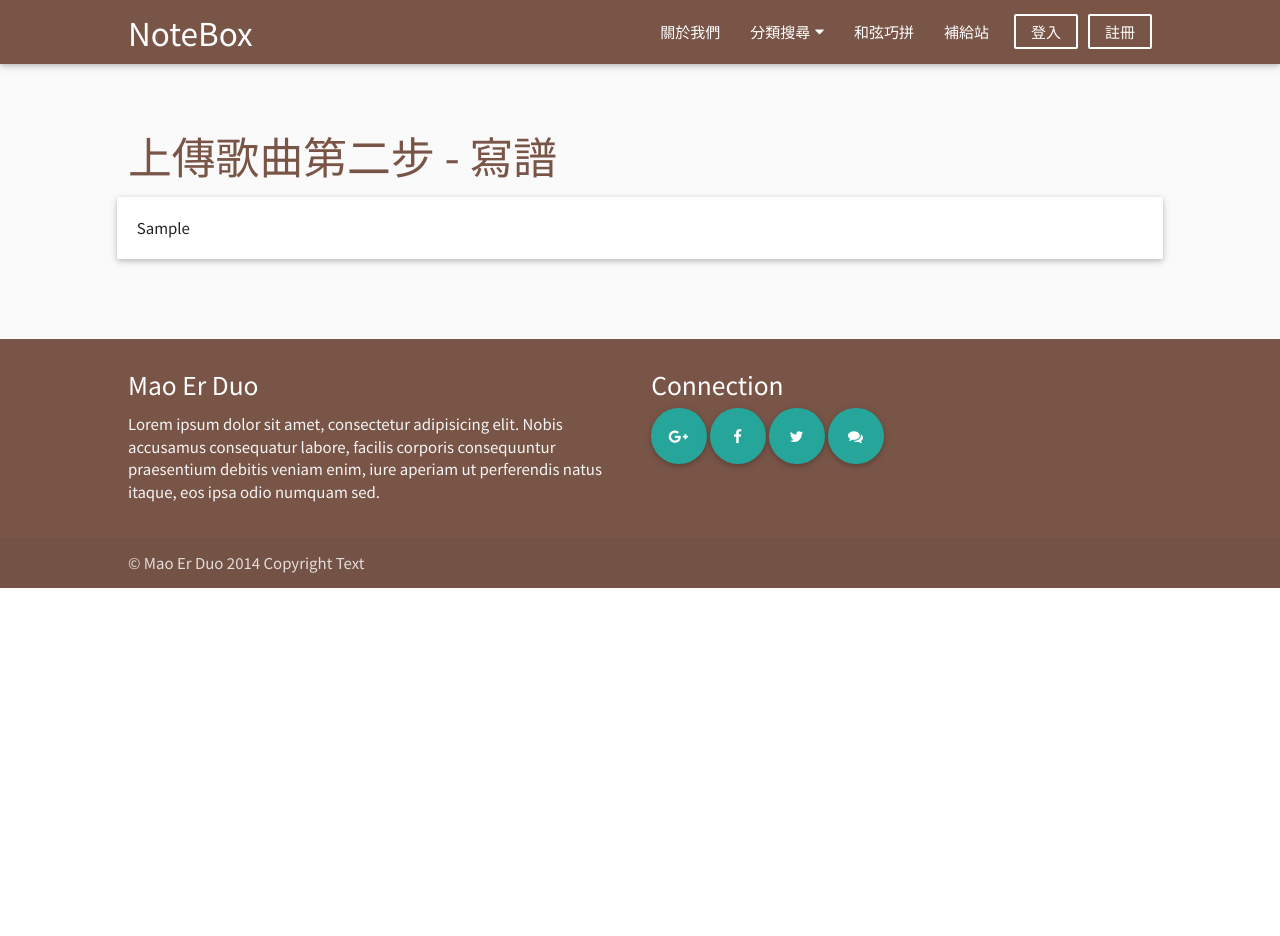
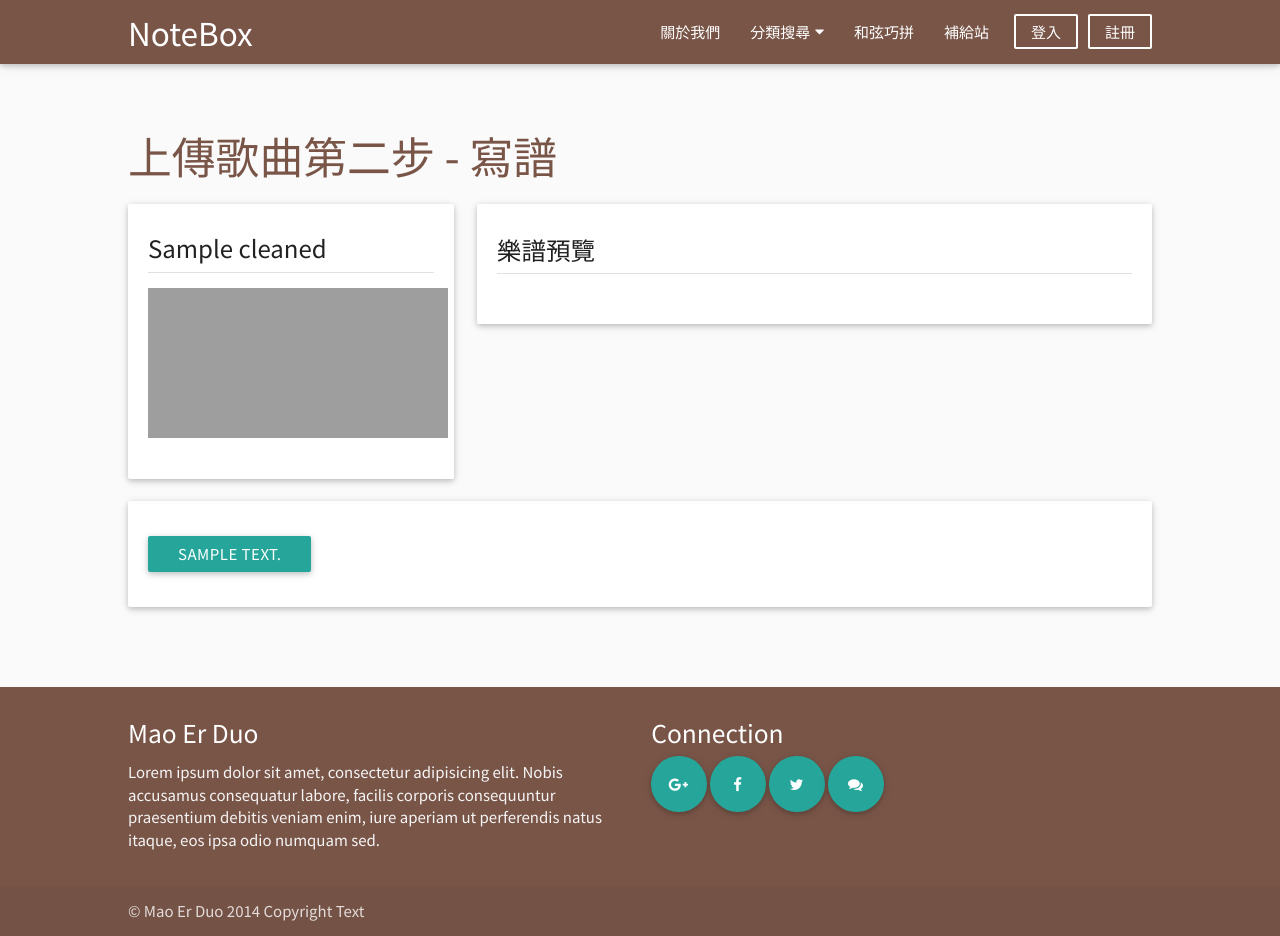
Before and after one commit to WanLinLin/Notebox, a Django app: template django_notebox/catear/notebox/templates/notebox/upload_music.html in a window 1280 px wide. Before the commit the page ends 588 px from the top, so only its background shows below. Run offline with Django 3.2, Linux system fonts and the light colour scheme; tables that the repository leaves empty hold one stand-in row (values such as "Sample post"); the template is opened without the code that fills it: values that come from a table or form of the project are taken from there, most other values are stand-ins (such as "Sample title", 1, 10 or a date in 2020); parts of the project's set-up code (start-up, migrations or seed data) failed here and were passed over; some libraries are stand-ins or nearby versions; grey boxes are pictures that could not be loaded.

Commit message:
Upload step2 draft

```diff
--- a/django_notebox/catear/notebox/templates/notebox/upload_music.html
+++ b/django_notebox/catear/notebox/templates/notebox/upload_music.html
@@ -108,19 +108,54 @@
 
         {% else %}
 
-        <!--=======================================
-        =            Step1 Note Editor            =
-        ========================================-->
+        <!--========================================
+        =            Step 1 Note Editor            =
+        =========================================-->
 
-        <div class="card">
-          <div class="card-content">
-            {{cleaned_data}}
+        <!-- Video preview -->
+        <div class="col s4">
+          <div class="card">
+            <div class="card-content">
+              <div class="card-title" id='vp-title'>
+                {{ cleaned_data.title }}
+                <div class="divider"></div>
+              </div>
+              <div class="section">
+                <iframe width="" height=""
+                  src="https://www.youtube.com/embed/{{ cleaned_data.youtube_id }}" frameborder="0" allowfullscreen></iframe>
+              </div>
+            </div>
+          </div>
+        </div>
+        <!-- Note preview -->
+        <div class="col s8">
+          <div class="card">
+            <div class="card-content">
+              <div class="card-title">
+                <h5>樂譜預覽</h5>
+                <div class="divider"></div>
+              </div>
+              <div class="section">
+              </div>
+            </div>
           </div>
         </div>
 
-        <!--====  End of Step1 Note Editor  ====-->
+        <!-- Chord keyboard -->
+        <div class="col s12">
+          <div class="card">
+            <div class="card-content" id="chord-keyboard">
+              <div class="section">
+              {% for c in cleaned_data.note %}
+                <button class="btn">{{ c }}</button>
+              {% endfor %}
+              </div>
+            </div>
+          </div>
+        </div>
 
 
+        <!--====  End of Step 1 Note Editor  ====-->
         {% endif %}
 
       </div>
@@ -138,7 +173,7 @@
 
   <script type="text/javascript" src="https://code.jquery.com/jquery-2.1.1.min.js"></script>
   <script type="text/javascript" src="{% static 'notebox/js/materialize.min.js' %}"></script>
-
+<script type="text/javascript" src="{% static 'notebox/js/keymap.js' %}"></script>
   <script>
   $(document).ready(function() {
     // ===== Materialze Setup =====
@@ -157,7 +192,28 @@
     // ===== end of Materialze Setup =====
 
     $('footer').addClass('no-top-margin');
-    })
+
+
+    {% if step == 1 %}
+    /*==============================
+    =            Step 1            =
+    ==============================*/
+
+    // RWD video
+    var width = $("#vp-title").width();
+    $("iframe").width(width);
+    // Key map
+    var enable_ck = false;
+    var ck = $("#chord-keyboard");
+    var bts = ck.find("button");
+    var keymap = new Keymap({
+      'a': function() {console.log("ah")}
+    });
+    keymap.install(document.body);
+    /*=====  End of Step 1  ======*/
+    {% endif %}
+
+  });
 
     // var yt_preview = $("#youtube_preview");
     // $('#{{ upload_form.youtube_url.id_for_label }}').focusout(function() {
--- a/django_notebox/catear/notebox/views.py
+++ b/django_notebox/catear/notebox/views.py
@@ -209,8 +209,10 @@ def upload(request):
             step = step + 1
             upload_form.save(request)
             cleaned_data['youtube_url'] = upload_form.cleaned_data['youtube_url']
+            cleaned_data['youtube_id'] = upload_form.youtube_id
             cleaned_data['youtube_img_url'] = upload_form.youtube_img_url
-            cleaned_data['note'] = upload_form.cleaned_data['note']
+            cleaned_data['note'] = upload_form.cleaned_data['note'].split(',')
+            cleaned_data['title'] = upload_form.cleaned_data['title']
         else:
             print("Form is NOT OK")
 
```
Also changed, not shown: django_notebox/catear/notebox/static/notebox/js/keymap.js (added, +130 -0 lines).
